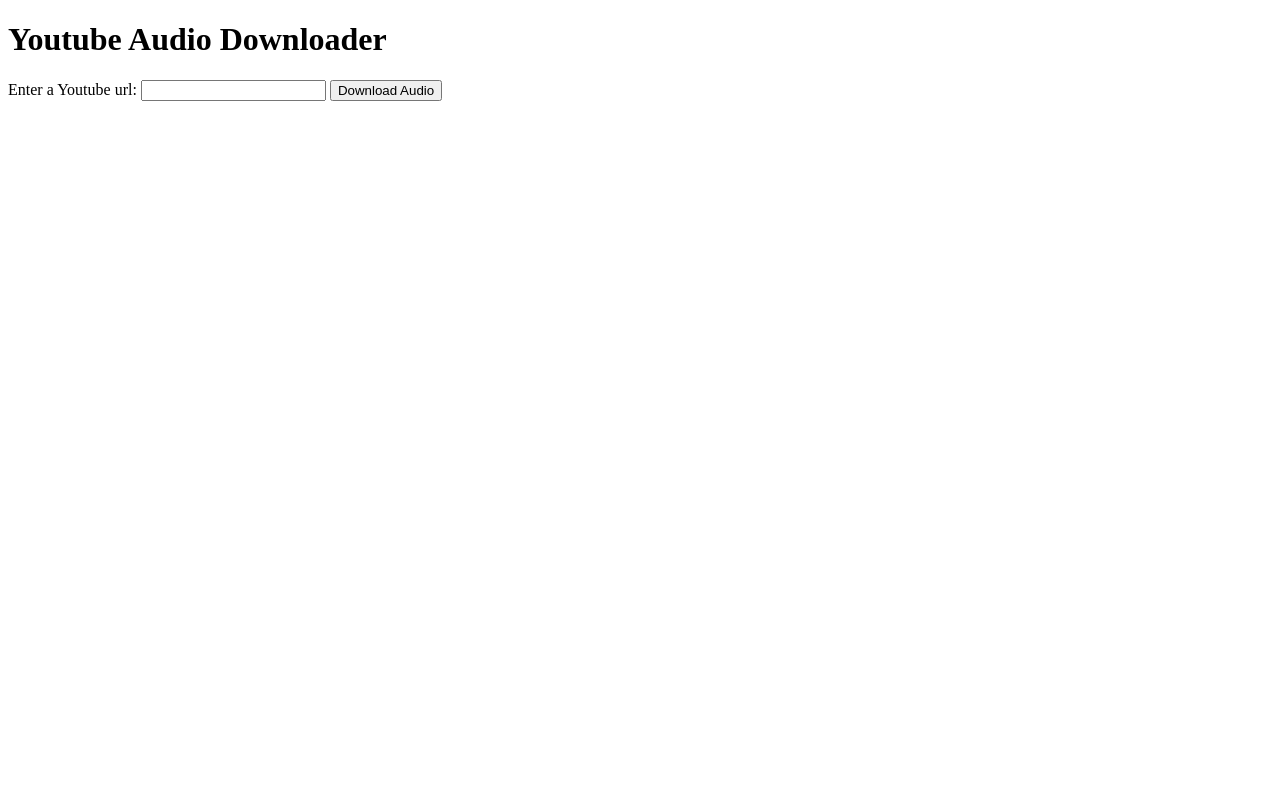
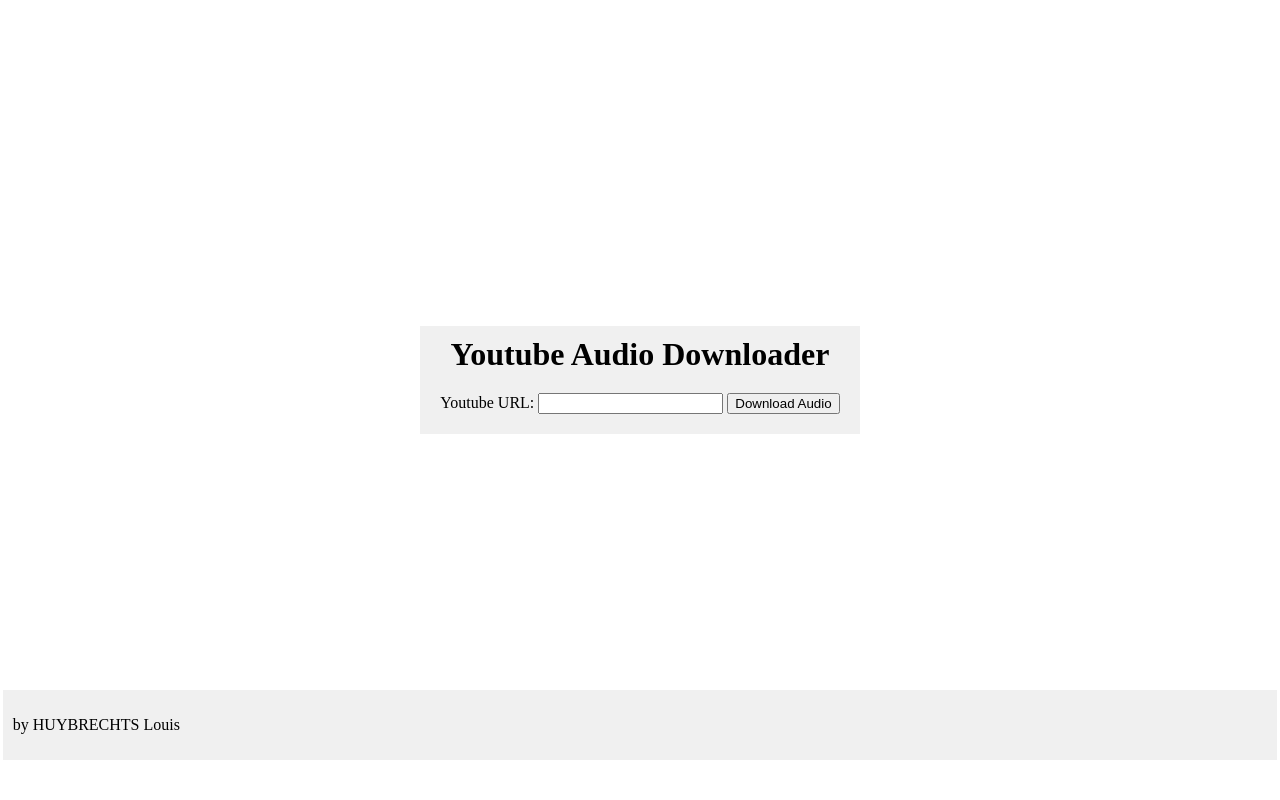
Before and after one commit to Nini1551/Youtube_Audio_Downloader, a Flask app: page / in a window 1280 px wide. Run offline with Flask 3, Linux system fonts and the light colour scheme.

Commit message:
add style to index.html with index.css

```diff
--- a/app.py
+++ b/app.py
@@ -1,8 +1,8 @@
 import os
 from lib.youtube_downloader import download_audio
-from flask import Flask, render_template, redirect, request
+from flask import Flask, render_template, redirect, request, url_for
 
-app = Flask(__name__)
+app = Flask(__name__, static_url_path='/static')
 
 @app.route('/')
 def index():
--- /dev/null
+++ b/static/styles/index.css
@@ -0,0 +1,28 @@
+body {
+    margin: 0;
+    padding: 0;
+    min-height: 95vh;
+    position: relative;
+    display: flex;
+    justify-content: center;
+    align-items: center;
+}
+
+#downloader{
+    text-align: center; /* Pour centrer le contenu à l'intérieur de la div */
+    background-color: #f0f0f0;
+    padding: 10px 20px 20px;
+}
+
+#yt_title{
+    margin: 0 0 20px;
+    top: 0;
+}
+
+footer {
+    position: absolute;
+    bottom: 0;
+    width: 98%;
+    background-color: #f0f0f0;
+    padding: 10px;
+}
--- a/templates/index.html
+++ b/templates/index.html
@@ -3,13 +3,21 @@
 <head>
     <meta charset="UTF-8">
     <title>Youtube Audio Downloader</title>
+    <link rel="stylesheet" type="text/css" href="{{ url_for('static', filename='styles/index.css') }}">
 </head>
 <body>
-    <h1>Youtube Audio Downloader</h1>
-    <form method="post" action="/download">
-        <label for="url">Enter a Youtube url:</label>
-        <input type="text" id="url" name="url" required>
-        <button type="submit">Download Audio</button>
-    </form>
+<main>
+    <div id="downloader">
+        <h1 id="yt_title">Youtube Audio Downloader</h1>
+        <form method="post" action="/download">
+            <label for="url">Youtube URL:</label>
+            <input type="text" id="url" name="url" required>
+            <button type="submit">Download Audio</button>
+        </form>
+    </div>
+</main>
+<footer>
+    <p>by HUYBRECHTS Louis</p>
+</footer>
 </body>
 </html>
```
